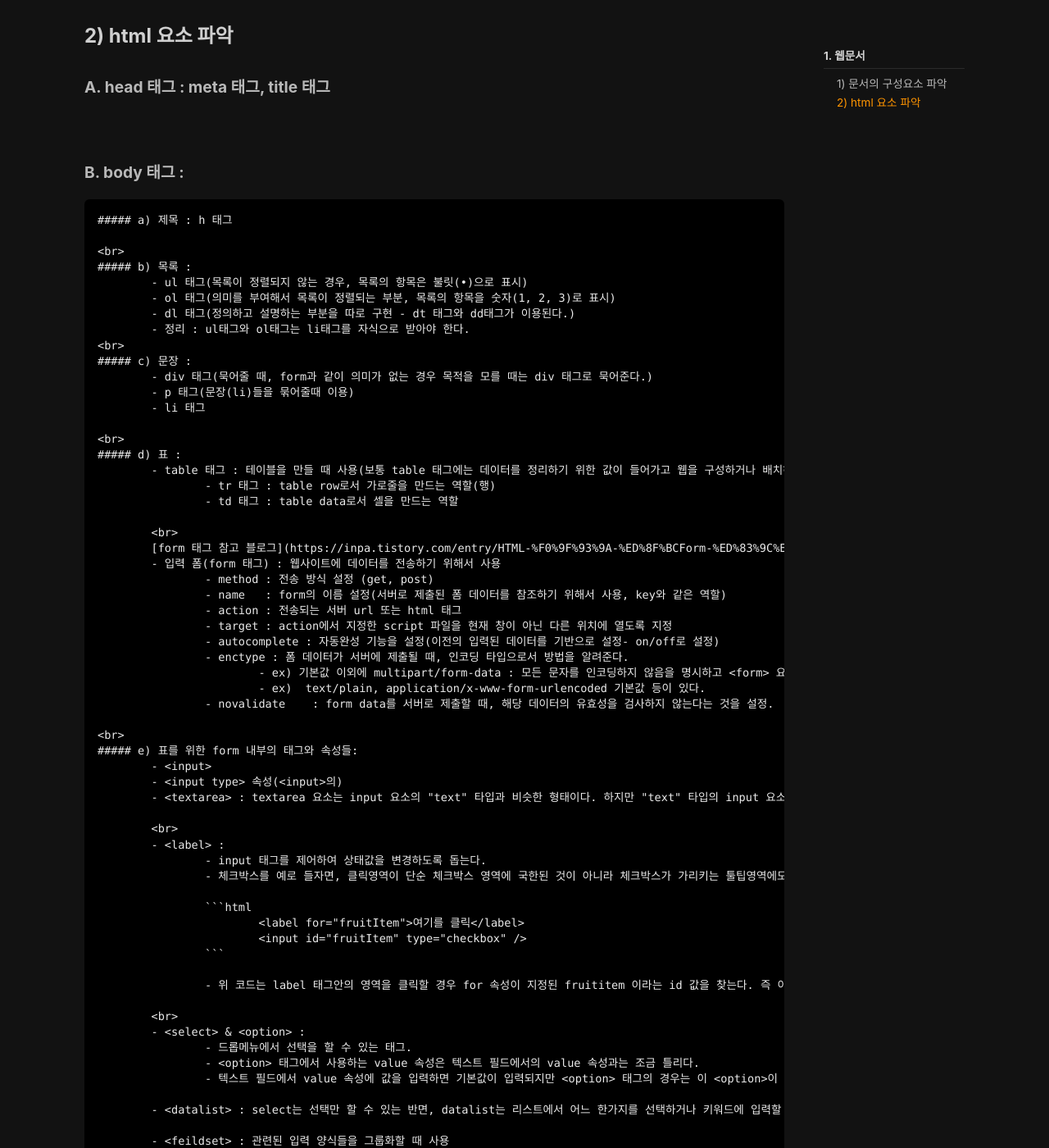
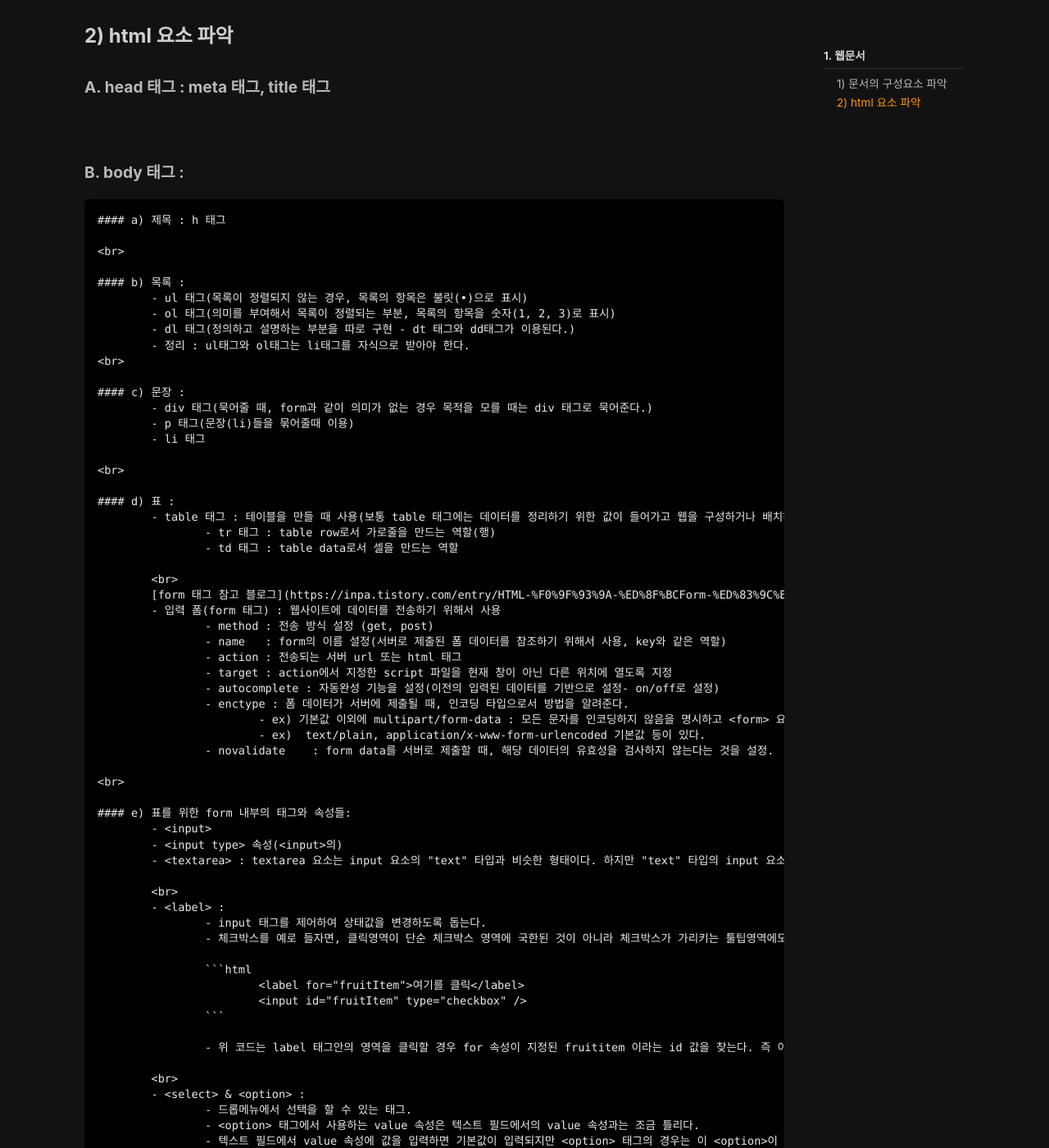
Before and after one commit to wogjs0911/wogjs0911.github.io, a Jekyll site: the page built from _posts/2022-12-28-htmlcss.md, in a window 1280 px wide and 1400 px high, scrolled down 614 px. Shown: the whole window at 82% size. Built offline with Jekyll 4.4.1, drawn with Linux system fonts in a browser that asks for light colours; nearby versions of some CDN libraries; comment, search, counter and statistics services are not loaded; some of the changed text lies outside the part shown.

Commit message:
week5_day3_3

```diff
--- a/_posts/2022-12-28-htmlcss.md
+++ b/_posts/2022-12-28-htmlcss.md
@@ -21,22 +21,25 @@
 <br>
 #### B. body 태그 :
 
-	##### a) 제목 : h 태그
+	#### a) 제목 : h 태그
 
 	<br>
-	##### b) 목록 :
+
+	#### b) 목록 :
 		- ul 태그(목록이 정렬되지 않는 경우, 목록의 항목은 불릿(•)으로 표시)
 		- ol 태그(의미를 부여해서 목록이 정렬되는 부분, 목록의 항목을 숫자(1, 2, 3)로 표시)
 		- dl 태그(정의하고 설명하는 부분을 따로 구현 - dt 태그와 dd태그가 이용된다.)
 		- 정리 : ul태그와 ol태그는 li태그를 자식으로 받아야 한다.
 	<br>
-	##### c) 문장 :
+
+	#### c) 문장 :
 		- div 태그(묵어줄 때, form과 같이 의미가 없는 경우 목적을 모를 때는 div 태그로 묵어준다.)
 		- p 태그(문장(li)들을 묶어줄때 이용)
 		- li 태그
 
 	<br>
-	##### d) 표 :
+
+	#### d) 표 :
 		- table 태그 : 테이블을 만들 때 사용(보통 table 태그에는 데이터를 정리하기 위한 값이 들어가고 웹을 구성하거나 배치하기 위해서는 div 태그를 이용한다.)
 			- tr 태그 : table row로서 가로줄을 만드는 역할(행)
 			- td 태그 : table data로서 셀을 만드는 역할
@@ -55,7 +58,8 @@
 			- novalidate	: form data를 서버로 제출할 때, 해당 데이터의 유효성을 검사하지 않는다는 것을 설정.
 
 	<br>
-	##### e) 표를 위한 form 내부의 태그와 속성들:
+
+	#### e) 표를 위한 form 내부의 태그와 속성들:
 		- <input>
 		- <input type> 속성(<input>의)
 		- <textarea> : textarea 요소는 input 요소의 "text" 타입과 비슷한 형태이다. 하지만 "text" 타입의 input 요소는 한 줄만 입력이 가능하지만, <textarea> 태그는 긴 내용을 입력하는 것이 가능하다.
@@ -86,7 +90,8 @@
 		- <button> : form 요소중 하나, 페이지에 버튼을 넣고 form을 전송하거나 reset 할 때 사용한다.
 
 	<br>
- 	##### f) <button>와 <input>의 주의 사항
+
+ 	#### f) <button>와 <input>의 주의 사항
 
 	 	- <button>와 <input>의 차이점
 
```
